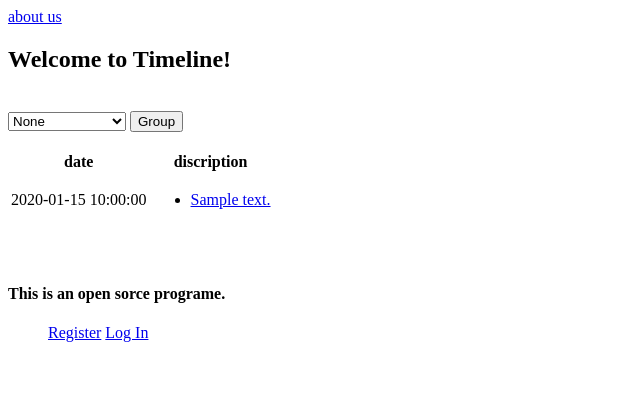
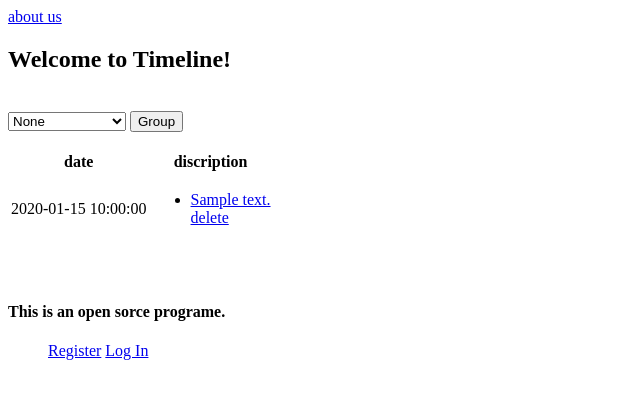
Before and after one commit to driftcar10/timeline, a Flask app: template python/scripts/templates/index.html in a window 1280 px wide. Shown: the top 399 px of the page, without its empty margins (0-640 px from the left). Run offline with Flask 2, Linux system fonts and the light colour scheme; the template is opened without the code that fills it: most values are stand-ins (such as "Sample title", 1, 10 or a date in 2020).

Commit message:
started making delete func, added indev in app.py

```diff
--- a/python/scripts/app.py
+++ b/python/scripts/app.py
@@ -216,5 +216,9 @@ def add():
 def about_us():
     return render_template('about_us.html')
 
+@app.route('/indev', methods=['GET'])
+def indev():
+    return render_template('indev.html')
+
 
 app.run(host='0.0.0.0', port=5000)
--- a/python/scripts/templates/index.html
+++ b/python/scripts/templates/index.html
@@ -33,7 +33,7 @@
                     <td>
                         <ul>
                             {% for event in period['events'] %}
-                                <li><a href="/add?eventid={{event['id']}}">{{event['descr']}}</a></li>
+                                <li><a href="/add?eventid={{event['id']}}">{{event['descr']}} <br> <a href="/indev">delete</a></li>
                             {% endfor %}
                         </ul>
                     </td>
```
